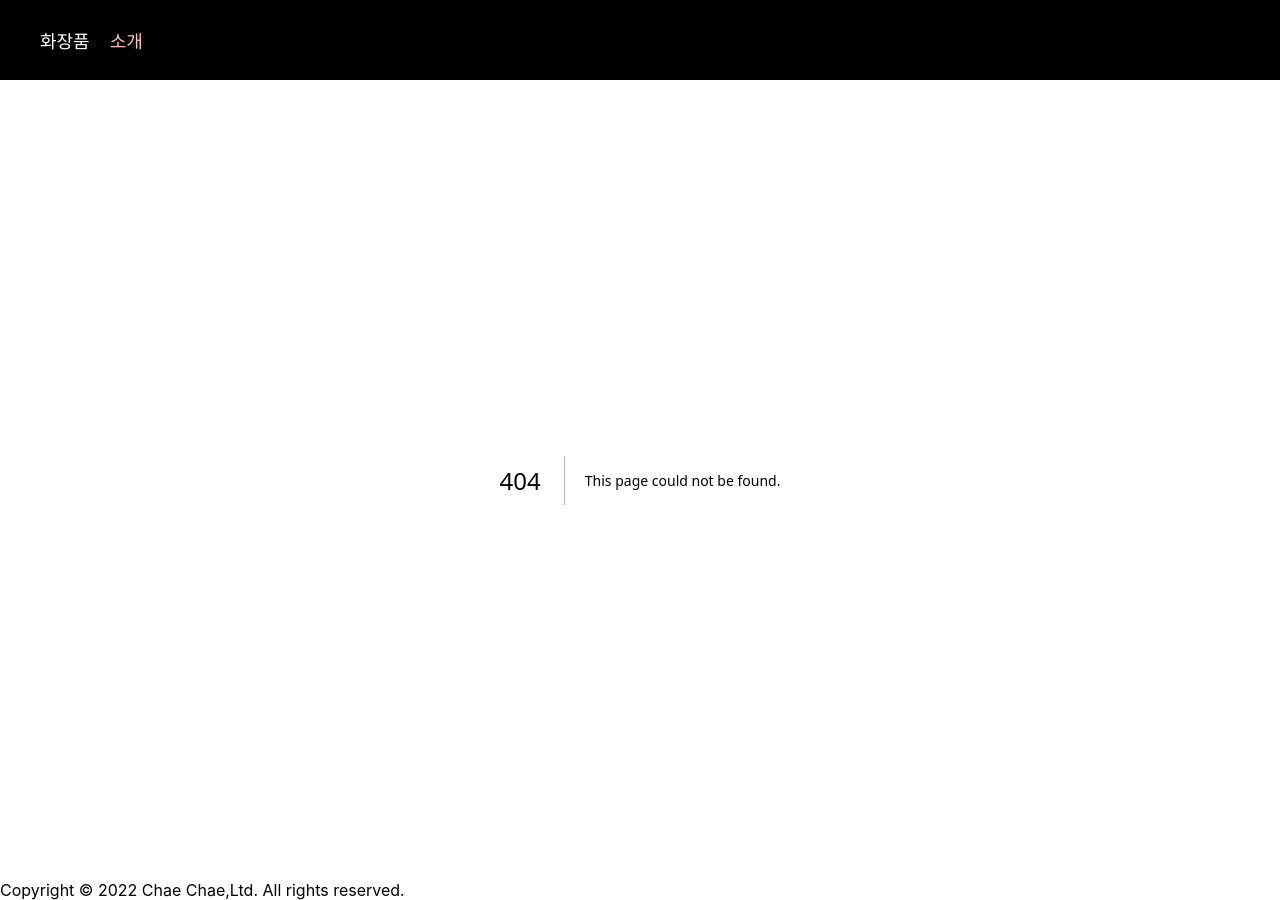
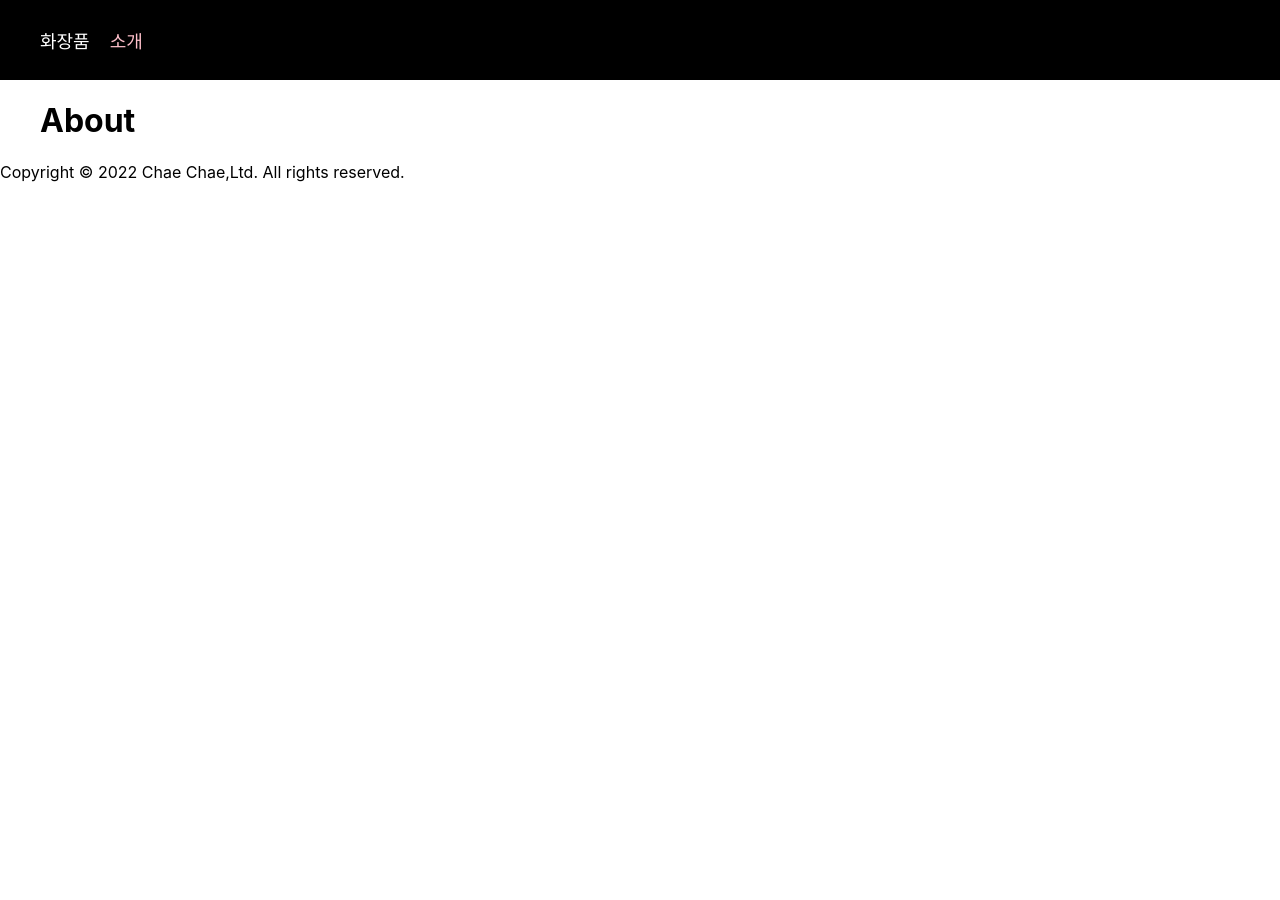
Before and after one commit to chaechae66/react-query_next.js_study, a Next.js app: page /about in a window 1280 px wide. Before the commit this address had no page. After the commit the page ends 800 px from the top, so only its background shows below. Built offline with nearby package versions, Linux system fonts and the light colour scheme.

Commit message:
Feat : About.tsx 구현

```diff
--- /dev/null
+++ b/pages/about.tsx
@@ -0,0 +1,5 @@
+export default function About(){
+    return(
+        <h1>About</h1>
+    )
+}
```
